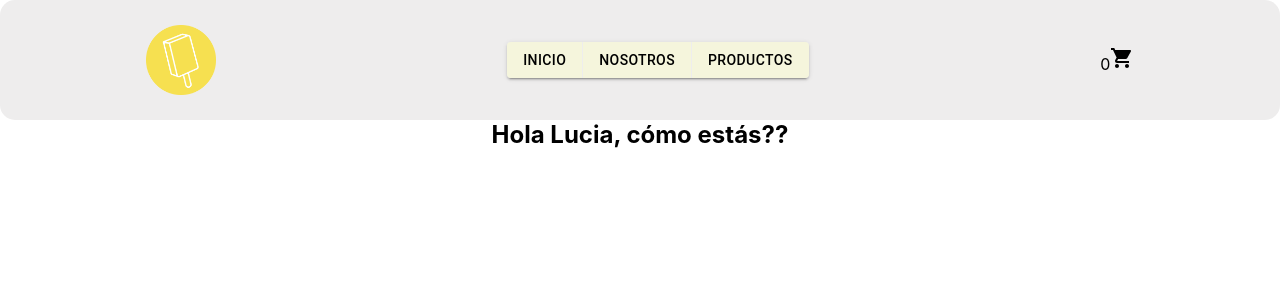
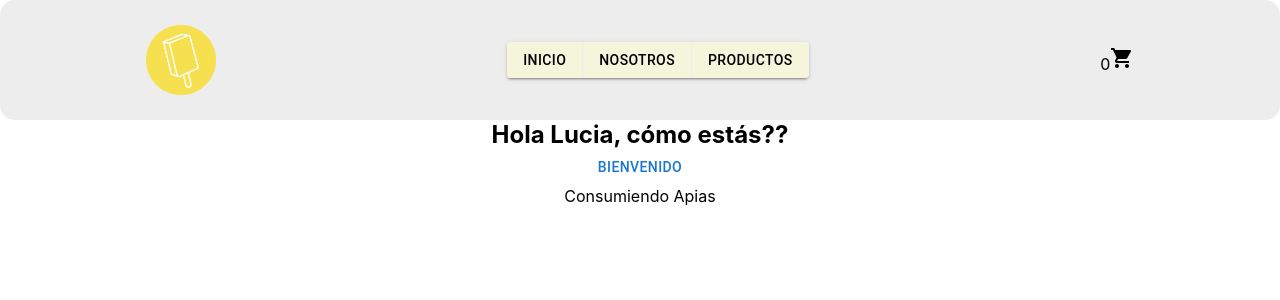
Before and after one commit to ArielRetamales1593/De-eme-taller-, a React (Create React App) app: page / in a window 1280 px wide. Shown: the top 300 px of the page. Built offline with nearby package versions, Linux system fonts and the light colour scheme; no server answers.

Commit message:
llamado api

```diff
--- a/src/App.js
+++ b/src/App.js
@@ -1,4 +1,5 @@
 import "./App.css";
+import Api1 from "./components/Api/Api1";
 import ItemListContainer from "./components/ItemListContainer/ItemListContainer";
 import Nav from "./components/Nav/Nav";
 // string con " " y numeros con {} en los props
@@ -9,6 +10,7 @@ function App() {
       <Nav />
 
       <ItemListContainer greeting="Hola Lucia, cómo estás??" />
+      <Api1 />
     </div>
   );
 }
--- /dev/null
+++ b/src/components/Api/Api1.jsx
@@ -0,0 +1,22 @@
+import React, { useEffect, useState } from "react";
+
+const Api1 = () => {
+  const [posts1, setPosts] = useState([]);
+
+  // metodo get
+
+  useEffect(() => {
+    // x defecto es un get
+    const getData = fetch("https://rickandmortyapi.com/api/character/1");
+
+    getData
+      .then((res) => res.json())
+      .then((res) => setPosts(res))
+      .catch((err) => console.log("catch :", err));
+  }, []);
+
+  console.log(posts1);
+  return <div>Consumiendo Apias</div>;
+};
+
+export default Api1;
--- a/src/components/ItemListContainer/ItemListContainer.jsx
+++ b/src/components/ItemListContainer/ItemListContainer.jsx
@@ -1,10 +1,17 @@
 import React from "react";
+import { Button } from "@mui/material";
 
 const ItemListContainer = (props) => {
+  const saludar = () => {
+    alert("Hola muy buenos dias.");
+  };
+
   let { greeting } = props;
   return (
     <div>
       <h2> {greeting} </h2>
+
+      <Button onClick={saludar}> Bienvenido </Button>
     </div>
   );
 };
```
